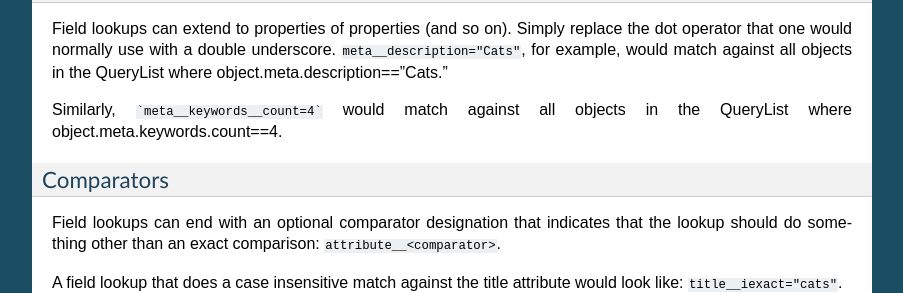
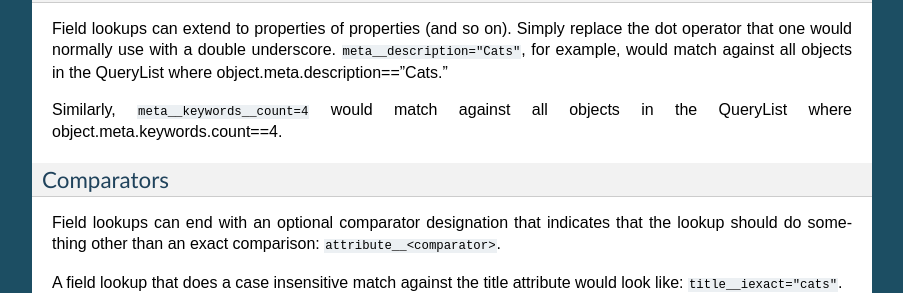
Before and after one commit to thomasw/querylist, a Sphinx documentation site: the page built from docs/source/querylist.rst, in a window 1280 px wide and 900 px high, scrolled down 1981 px. Shown: the part 155-448 px from the top of the window, without its empty margins (198-1101 px from the left). Built offline with Sphinx 7.4.7, drawn with Linux system fonts in a browser that asks for light colours.

````diff
--- a/docs/source/querylist.rst
+++ b/docs/source/querylist.rst
@@ -110,8 +110,8 @@ replace the dot operator that one would normally use with a double underscore.
 ``meta__description="Cats"``, for example, would match against all objects in
 the QueryList where object.meta.description=="Cats."
 
-Similarly, ```meta__keywords__count=4``` would match against all objects in
-the QueryList where object.meta.keywords.count==4.
+Similarly, ``meta__keywords__count=4`` would match against all objects in the
+QueryList where object.meta.keywords.count==4.
 
 Comparators
 ^^^^^^^^^^^
````
